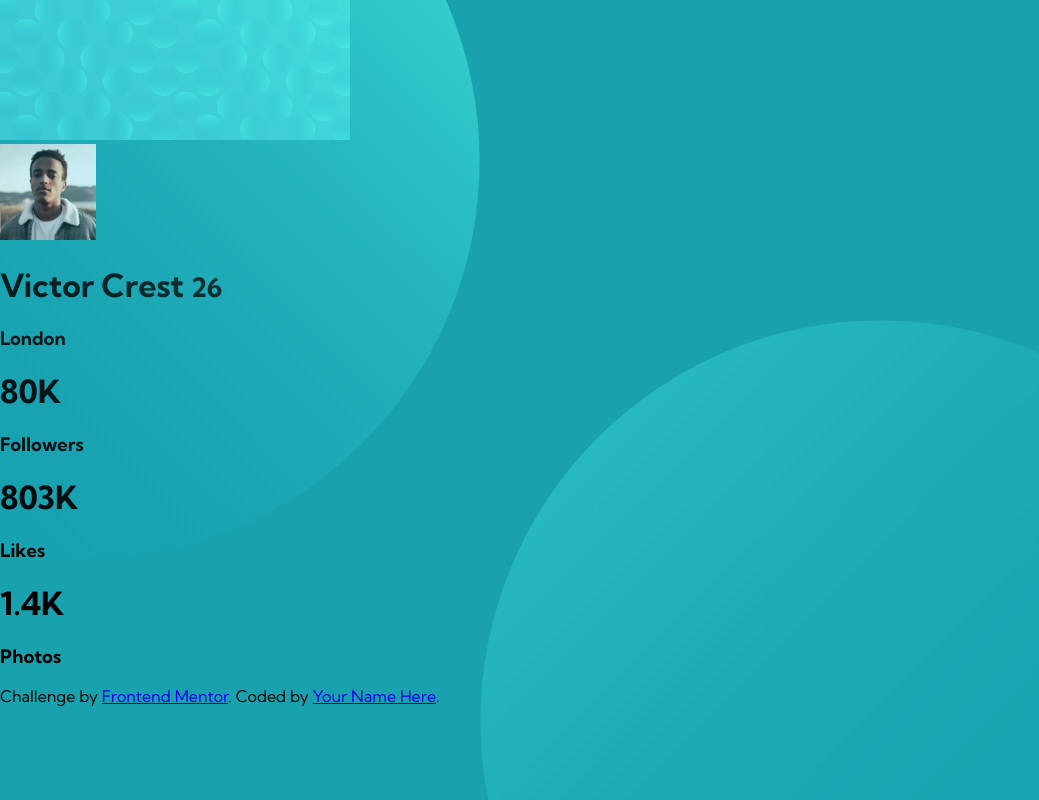
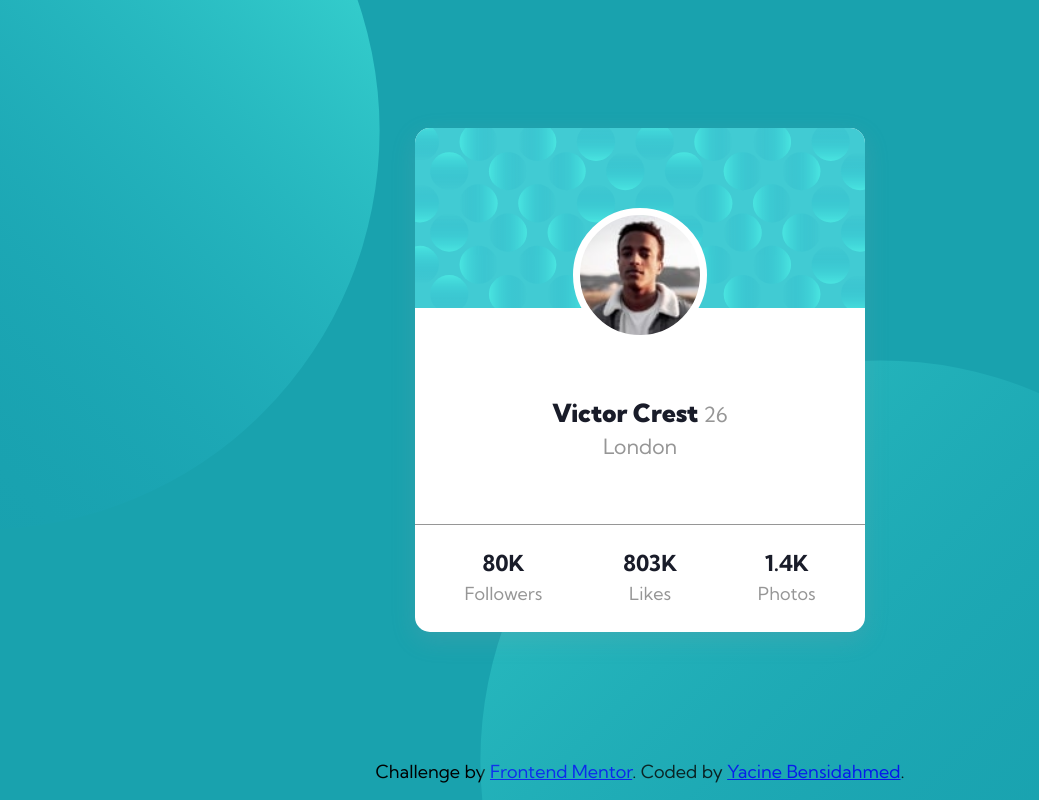
Before and after one commit to Yacine4coding/Profile-Card, a plain HTML site: page index.html in a window 1280 px wide. Shown: the whole page, without its empty margins (0-1039 px from the left). Drawn offline with Linux system fonts and the light colour scheme.

Commit message:
full screen finished!

```diff
--- a/index.html
+++ b/index.html
@@ -18,12 +18,10 @@
   </div>
   <div class="container">
     <div class="card-container">
-      <div class="bg-section">
-        <img src="./images/bg-pattern-card.svg" alt="bg card">
-      </div>
+      <div class="bg-section"></div>
       <div class="info-section">
         <div class="pic-section">
-          <img src="./images/image-victor.jpg" alt="pic">
+          <!-- <img src="./images/image-victor.jpg" alt="pic"> -->
         </div>
         <div class="text-section">
           <div class="prof-info">
@@ -59,7 +57,7 @@
 
   <div class="attribution">
     Challenge by <a href="https://www.frontendmentor.io?ref=challenge" target="_blank">Frontend Mentor</a>.
-    Coded by <a href="#">Your Name Here</a>.
+    Coded by <a href="https://github.com/Yacine4coding">Yacine Bensidahmed</a>.
   </div>
 </body>
 </html>
--- a/style.css
+++ b/style.css
@@ -10,6 +10,17 @@
 
 */
 
+:root{
+    --Dark-cyan: hsl(185, 75%, 39%);
+    --Very-dark-desaturated-blue: hsl(229, 24%, 13%);
+    --Dark-grayish-blue: hsl(227, 10%, 46%);
+    --Dark-gray: hsl(0, 0%, 59%);
+    --Prof-pic: url(./images/image-victor.jpg);
+    --bg-card: url(./images/bg-pattern-card.svg);
+    --bg-top: url(./images/bg-pattern-top.svg);
+    --bg-bottom: url(./images/bg-pattern-bottom.svg);
+}
+
 
 
 
@@ -18,9 +29,11 @@ body{
     font-optical-sizing: auto;
     font-style: normal;
     font-variation-settings: "YOPQ" 300;
-    background-color:  hsl(185, 75%, 39%);
+    background-color:  var(--Dark-cyan);
     margin: 0;
     padding: 0;
+    font-size: 18px;
+    text-align: center;
 }
 
 
@@ -50,3 +63,113 @@ body{
 }
 
 /* finish set background */
+
+/* Start Card */
+
+.container{
+    display: flex;
+    justify-content: center;
+    align-items: center;
+    height: 95vh;
+
+
+
+    .card-container{
+        display: flex;
+        flex-direction: column;
+        justify-content: space-between;
+        align-items: center;
+        width: 25em;
+        height: 28em;
+        background-color: white;
+        border-radius: 15px;
+        overflow: hidden;
+        z-index: 1;
+        box-shadow: rgba(149, 157, 165, 0.2) 0px 8px 24px;
+
+        .bg-section{
+            height: inherit;
+            width: 100%;
+            background-image: var(--bg-card);
+            background-repeat: no-repeat;
+            background-size: 100%;
+        }
+
+        .info-section{
+            display: flex;
+            flex-direction: column;
+            width: 100%;
+            height: inherit;
+            justify-content: space-between;
+            align-items: center;
+
+
+            .pic-section{
+                width: 120px;
+                height: 120px;
+                background-image: var(--Prof-pic);
+                background-size: 120px;
+                background-repeat: no-repeat;
+                border: 7px solid white;
+                border-radius: 100%;
+                position: absolute;
+                top: 13rem;
+            }
+
+            .text-section{
+                display: flex;
+                flex-direction: column;
+                justify-content: space-between;
+                width: 100%;
+                height: 100%;
+                text-align: center;
+                color: var(--Very-dark-desaturated-blue);
+
+
+                .prof-info{
+
+                    display: flex;
+                    flex-direction: column;
+
+                    h1{
+                        font-size: 25px;
+                        font-weight: 900;
+                        margin-bottom: 5px;
+
+                        small{
+                            font-weight: 400;
+                            color: var(--Dark-gray);
+                        }
+                    }
+                    h3{
+                        color: var(--Dark-gray);
+                        font-weight: 400;
+                        margin: 0 0 1em 0;
+                    }
+                }
+
+                .account-info{
+                    display: flex;
+                    flex-direction: row;
+                    justify-content: space-around;
+                    align-items: center;
+                    border-top: 1px solid var(--Dark-gray);
+                    padding: 0.5em;
+
+                    div > h1{
+                        font-size: 22px;
+                        margin-bottom: 0;
+                    }
+
+                    div > h3{
+                        font-size: 18px;
+                        color: var(--Dark-gray);
+                        font-weight: 400;
+                        margin-top: 5px;
+                    }
+                }
+            }
+
+        }
+    }
+}
```
